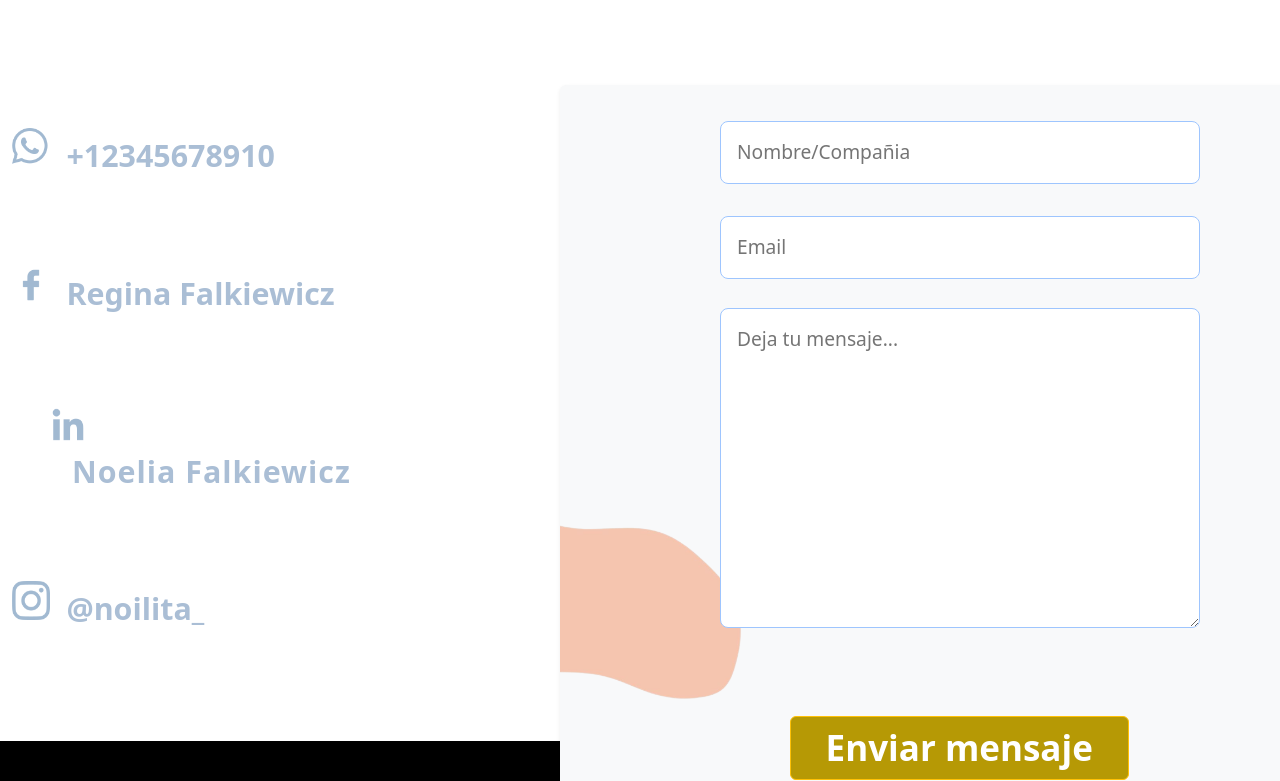
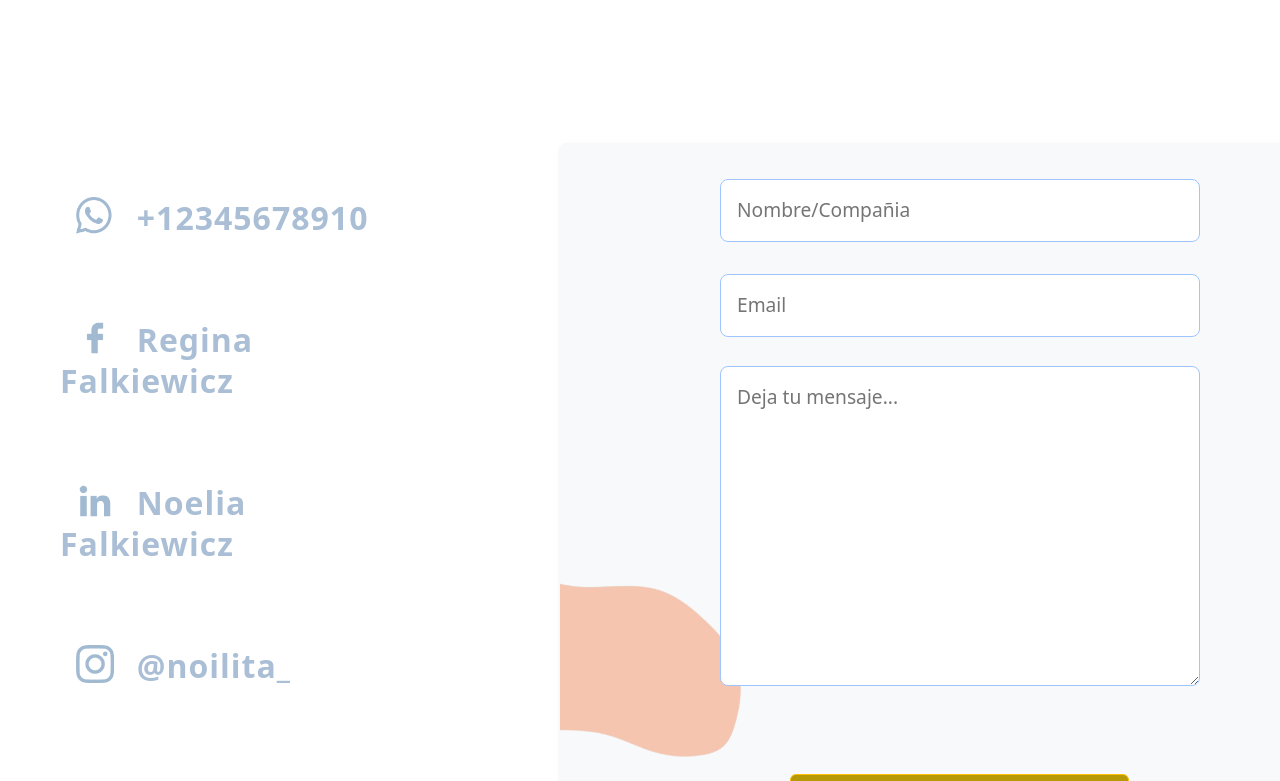
Before and after one commit to noeliafalkiewicz/TPFinal-ReactVite, a React (Vite) app: page / in a window 1280 px wide. Shown: the part 3259-4040 px from the top of the page. Built offline with nearby package versions, Linux system fonts and the light colour scheme.

Commit message:
modificacion redes

```diff
--- a/src/componentes/Redes.css
+++ b/src/componentes/Redes.css
@@ -7,16 +7,17 @@
 }
 .datos{
     display: flex;
-    flex-wrap: nowrap;
-    margin-left: 0rem;
-    margin-top: 0.6rem;
+    margin-left: 1rem;
+    margin-top: 5rem;
+    margin-bottom: 5rem;
     width: 40rem;
 }
 
 .log{
     width: 2.4rem;
     height: 2.4rem;
-    margin-left: -2rem;
+    margin-left: 1rem;
+    margin-top: -0.9rem;
 
 }
 
@@ -26,11 +27,13 @@
 
 
 .info{
-    font-size: 1.9rem;
-    margin-left:1rem;
-    margin-top: 0.5rem;
+    font-size: 2rem;
+    margin-left:1.4rem;
+    margin-top: 1rem;
+    padding-top: 0.5rem;
     color: #aabed5;
     width: 20rem;
+    display: inline;
 
 }
 
@@ -50,6 +53,6 @@ a{
 }
 
 span{
-    display: flex;
+    width: 30rem;
 
 }
--- a/src/componentes/Redes.jsx
+++ b/src/componentes/Redes.jsx
@@ -10,30 +10,36 @@ function Redes () {
     return (
 
         <div className='contenedorRedesyFormulario'>
-            <div className='bloque container text-center'>
+            <div className='bloque container text-start'>
+
                <div className='datos'>
+                  <span><a href=''>
                          <img className='log' src={whatsapp} />
                          <p className='info'><strong>+12345678910</strong></p>
+                  </a></span>
                </div>
+
                <div className='datos'>
+                  <span><a href='https://www.facebook.com/noeliareg?mibextid=ZbWKwL' target='_blank'>
                       <img className='log' src={facebook} />
                        <p className='info'><strong>Regina Falkiewicz</strong></p>
+                  </a></span>
                </div>
-                <div className='datos row align-items-center '>
+
+               <div className='datos'>
                      <span><a href='https://www.linkedin.com/in/noelia-falkiewicz' target='_blank'>
-                        <div className='col-2'>
                            <img className='log' src={linkedin}  />
+                           <p className='info' ><strong>Noelia Falkiewicz</strong></p>
+                     </a></span>
                </div>
-                        <div className='col-4'>
-                           <p className='info' ><strong>Noelia Falkiewicz</strong></p>
-                        </div>
-                     </a></span>
 
-                </div>
                <div className='datos'>
+                    <span><a href='https://instagram.com/noilita_?igshid=MzNlNGNkZWQ4Mg==' target='_blank'>
                         <img className='log' src={instagram} />
                         <p className='info'><strong>@noilita_</strong></p>
+                    </a></span>
                </div>
+
            </div>
 
         </div>
```
Lines whose indentation alone changed are shown as unchanged.
